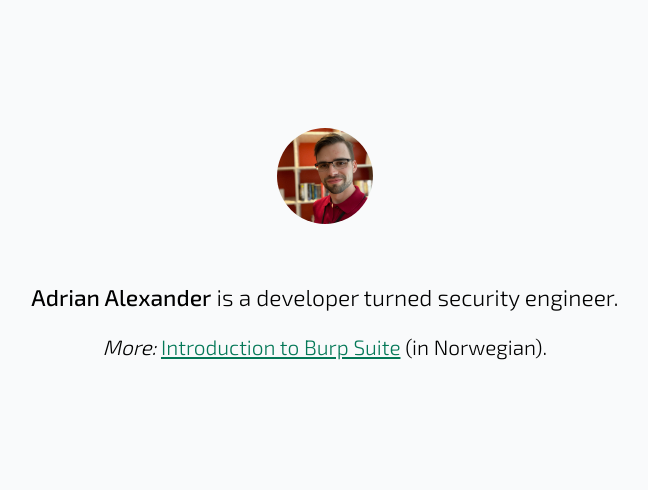
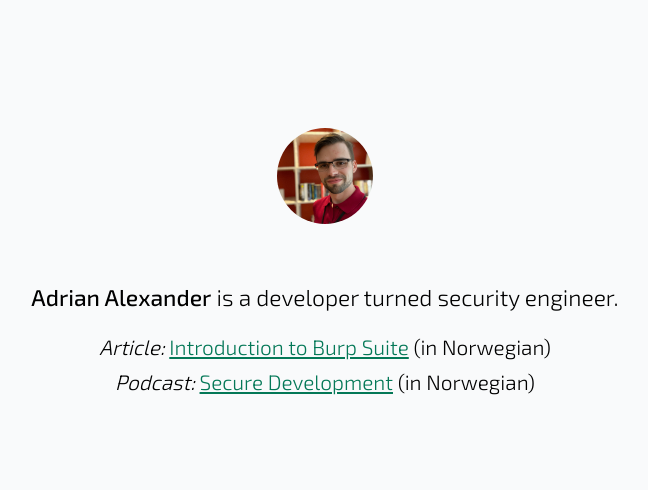
Before and after one commit to adrianeriksen/adrianeriksen.github.io, a plain HTML site: page index.html in a window 1280 px wide. Shown: the whole page, without its empty margins (315-963 px from the left). Drawn offline with Linux system fonts and the light colour scheme.

Commit message:
Add link to podcast episode

```diff
--- a/index.html
+++ b/index.html
@@ -20,6 +20,8 @@
         <p><strong>Adrian Alexander</strong> is a developer turned security engineer.</p>
     </article>
 
-    <aside class="more"><em>More:</em> <a href="https://www.kode24.no/guider/test-appen-din-med-burpsuite---mitt-viktigste-verktoy/73567709">Introduction to Burp Suite</a> (in Norwegian).</aside>
+    <aside class="more"><em>Article:</em> <a href="https://www.kode24.no/guider/test-appen-din-med-burpsuite---mitt-viktigste-verktoy/73567709">Introduction to Burp Suite</a> (in Norwegian)</aside>
+
+    <aside class="more"><em>Podcast:</em> <a href="https://casto3.no/s03e06-sikker-utvikling-ssdlc/">Secure Development</a> (in Norwegian)</aside>
 </body>
 </html>
--- a/style.css
+++ b/style.css
@@ -30,6 +30,10 @@ strong {
   font-size: 1.1rem;
 }
 
+.more {
+  margin-bottom: 0.5rem;
+}
+
 .bio,
 .portrait,
 .more {
```
